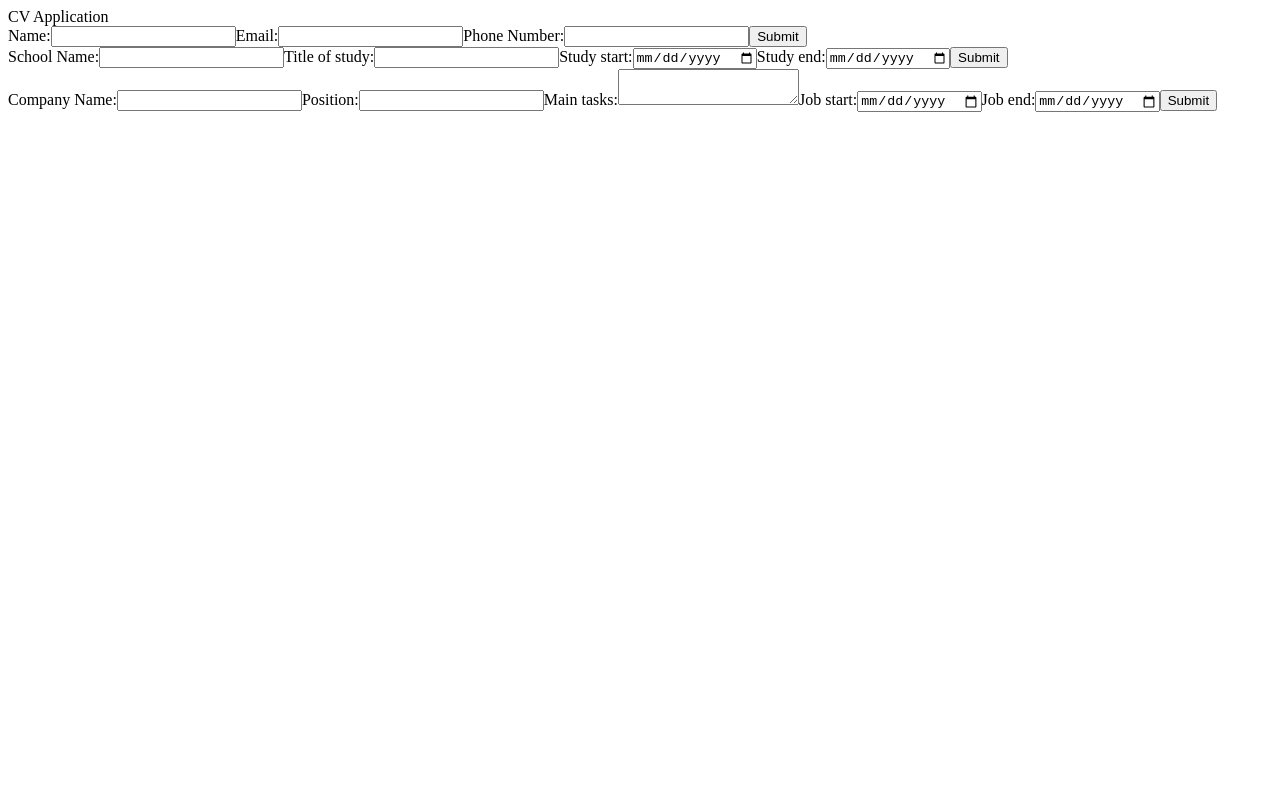
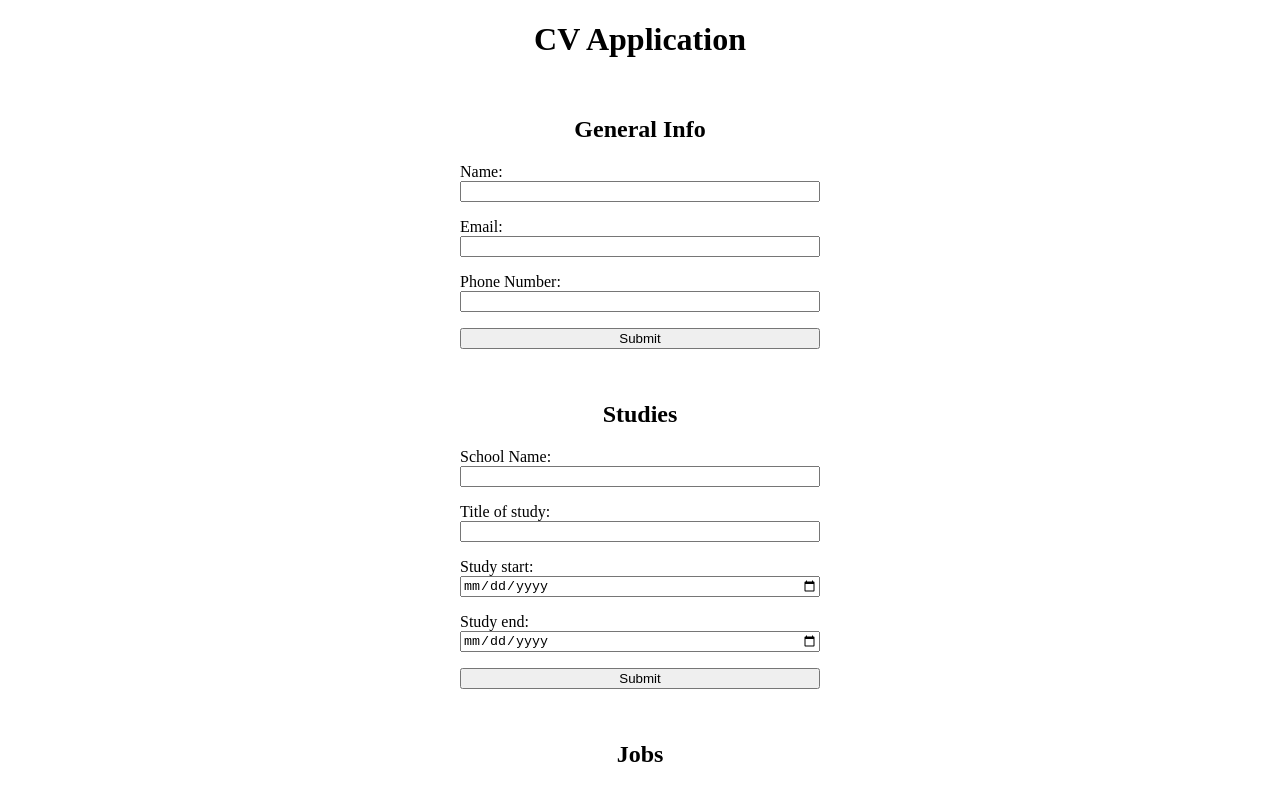
Before and after one commit to Bossolin/odin-cv-application, a React (Create React App) app: page / in a window 1280 px wide. Shown: the top 789 px of the page. Built offline with nearby package versions, Linux system fonts and the light colour scheme.

Commit message:
added css structure

```diff
--- a/src/App.jsx
+++ b/src/App.jsx
@@ -2,11 +2,12 @@ import React from "react";
 import GeneralInfo from "./components/GeneralInfo";
 import Jobs from "./components/Jobs";
 import Studies from "./components/Studies";
+import "./styles/App.css";
 
 function App() {
   return (
-    <div>
-      CV Application
+    <div className="App">
+      <h1>CV Application</h1>
       <GeneralInfo />
       <Studies />
       <Jobs />
--- a/src/components/GeneralInfo.jsx
+++ b/src/components/GeneralInfo.jsx
@@ -1,8 +1,10 @@
 import React from "react";
+import "../styles/GeneralInfo.css";
 
 export default function GeneralInfo() {
   return (
-    <div>
+    <div className="general">
+      <h2>General Info</h2>
       <form>
         <label htmlFor="name">
           Name:
@@ -10,11 +12,11 @@ export default function GeneralInfo() {
         </label>
         <label htmlFor="email">
           Email:
-          <input type="text" name="email" id="email" required />
+          <input type="email" name="email" id="email" required />
         </label>
         <label htmlFor="phone">
           Phone Number:
-          <input type="text" name="phone" id="phone" required />
+          <input type="tel" name="phone" id="phone" required />
         </label>
         <button type="submit">Submit</button>
       </form>
--- a/src/components/Jobs.jsx
+++ b/src/components/Jobs.jsx
@@ -1,8 +1,10 @@
 import React from "react";
+import "../styles/Jobs.css";
 
 export default function Jobs() {
   return (
-    <div>
+    <div className="jobs">
+      <h2>Jobs</h2>
       <form>
         <label htmlFor="companyName">
           Company Name:
--- a/src/components/Studies.jsx
+++ b/src/components/Studies.jsx
@@ -1,8 +1,10 @@
 import React from "react";
+import "../styles/Studies.css";
 
 export default function Studies() {
   return (
-    <div>
+    <div className="school">
+      <h2>Studies</h2>
       <form>
         <label htmlFor="schoolName">
           School Name:
--- /dev/null
+++ b/src/styles/App.css
@@ -0,0 +1,3 @@
+.App h1 {
+  text-align: center;
+}
--- /dev/null
+++ b/src/styles/GeneralInfo.css
@@ -0,0 +1,23 @@
+.general {
+ padding: 1rem;
+ display: flex;
+ justify-content: center;
+ align-items: center;
+ flex-direction: column;
+}
+
+.general h2 {
+  text-align: center;
+}
+
+.general form {
+  display: flex;
+  flex-direction: column;
+  gap: 1rem;
+  width: 45ch;
+}
+
+.general form label{
+  display: flex;
+  flex-direction: column;
+}
--- /dev/null
+++ b/src/styles/Jobs.css
@@ -0,0 +1,23 @@
+.jobs {
+  padding: 1rem;
+  display: flex;
+  justify-content: center;
+  align-items: center;
+  flex-direction: column;
+ }
+
+ .jobs h2 {
+   text-align: center;
+ }
+
+ .jobs form {
+   display: flex;
+   flex-direction: column;
+   gap: 1rem;
+   width: 45ch;
+ }
+
+ .jobs form label{
+   display: flex;
+   flex-direction: column;
+ }
--- /dev/null
+++ b/src/styles/Studies.css
@@ -0,0 +1,23 @@
+.school {
+  padding: 1rem;
+  display: flex;
+  justify-content: center;
+  align-items: center;
+  flex-direction: column;
+ }
+
+ .school h2 {
+   text-align: center;
+ }
+
+ .school form {
+   display: flex;
+   flex-direction: column;
+   gap: 1rem;
+   width: 45ch;
+ }
+
+ .school form label{
+   display: flex;
+   flex-direction: column;
+ }
```
